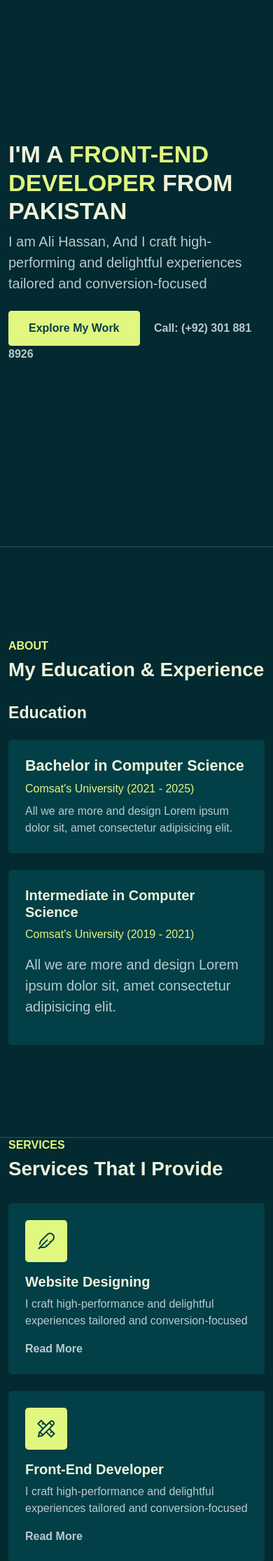
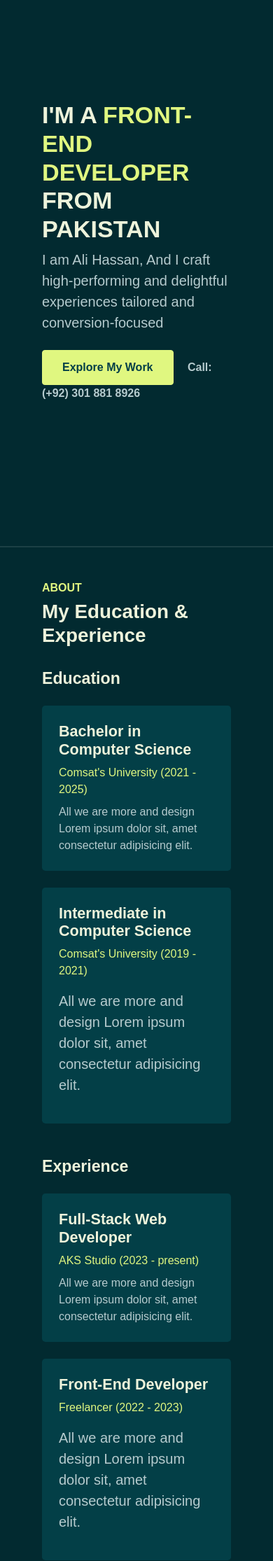
Before and after one commit to it5ali-dev/Web-Development, a web app: file Extra-Practice/bootstrap/self-portfolio/index.html in a window 390 px wide. Shown: the part 62-2292 px from the top of the page at 70% size. Run offline with its HTML, style and script files only (its server is not run), Linux system fonts and the light colour scheme; some web fonts are replaced.

Commit message:
complete portfolio

```diff
--- a/Extra-Practice/bootstrap/self-portfolio/index.html
+++ b/Extra-Practice/bootstrap/self-portfolio/index.html
@@ -50,9 +50,6 @@
               <a class="nav-link" href="#reviews">Reviews</a>
             </li>
             <li class="nav-item">
-              <a class="nav-link" href="#blog">Blog</a>
-            </li>
-            <li class="nav-item">
               <a class="nav-link" href="#contact">Contact</a>
             </li>
           </ul>
@@ -64,7 +61,7 @@
     <!-- Content Wrapper -->
     <div id="content-wrapper">
       <!-- Home Section -->
-      <section id="home" class="full-height px-lg-5">
+      <section id="home" class="full-height px-5">
         <div class="container">
           <div class="row">
             <div class="col-lg-9">
@@ -78,7 +75,7 @@
               </p>
               <div data-aos="fade-up" data-aos-delay="600">
                 <a href="#work" class="btn btn-brand me-3">Explore My Work</a>
-                <a href="" class="link-custom">Call: (+92) 301 881 8926</a>
+                <a href="#" class="link-custom">Call: (+92) 301 881 8926</a>
               </div>
             </div>
           </div>
@@ -87,9 +84,8 @@
       <!-- End Home -->
 
       <!-- About -->
-      <section id="about" class="full-height p-lg-5">
+      <section id="about" class="full-height p-5">
         <div class="container">
-
           <div class="row pb-4" data-aos="fade-up">
             <div class="col-lg-8">
               <h6 class="text-brand">ABOUT</h6>
@@ -99,37 +95,76 @@
 
           <div class="row gy-5">
             <div class="col-lg-6">
-              <h3 class="mb-4" data-aos="fade-up" data-aos-delay="300">Education</h3>
+              <h3 class="mb-4" data-aos="fade-up" data-aos-delay="300">
+                Education
+              </h3>
 
               <div class="row mt-4">
                 <div class="col-12" data-aos="fade-up" data-aos-delay="600">
                   <div class="bg-base p-4 rounded-3 shadow-effect">
                     <h4>Bachelor in Computer Science</h4>
-                    <p class="text-brand mb-2">Comsat's University (2021 - 2025)</p>
-                    <p class="mb-0">All we are more and design Lorem ipsum dolor sit, amet consectetur adipisicing elit.</p>
+                    <p class="text-brand mb-2">
+                      Comsat's University (2021 - 2025)
+                    </p>
+                    <p class="mb-0">
+                      All we are more and design Lorem ipsum dolor sit, amet
+                      consectetur adipisicing elit.
+                    </p>
                   </div>
                 </div>
               </div>
 
-              <div class="row mt-4"
-              data-aos="fade-up" data-aos-delay="900">
+              <div class="row mt-4" data-aos="fade-up" data-aos-delay="900">
                 <div class="col-12">
                   <div class="bg-base p-4 rounded-3 shadow-effect">
-                    <h5>Intermediate in Computer Science</h5>
+                    <h4>Intermediate in Computer Science</h4>
                     <p class="text-brand">Comsat's University (2019 - 2021)</p>
-                    <p class="lead">All we are more and design Lorem ipsum dolor sit, amet consectetur adipisicing elit.</p>
+                    <p class="lead">
+                      All we are more and design Lorem ipsum dolor sit, amet
+                      consectetur adipisicing elit.
+                    </p>
+                  </div>
+                </div>
+              </div>
+            </div>
+            <div class="col-lg-6">
+              <h3 class="mb-4" data-aos="fade-up" data-aos-delay="300">
+                Experience
+              </h3>
+
+              <div class="row mt-4">
+                <div class="col-12" data-aos="fade-up" data-aos-delay="600">
+                  <div class="bg-base p-4 rounded-3 shadow-effect">
+                    <h4>Full-Stack Web Developer</h4>
+                    <p class="text-brand mb-2">AKS Studio (2023 - present)</p>
+                    <p class="mb-0">
+                      All we are more and design Lorem ipsum dolor sit, amet
+                      consectetur adipisicing elit.
+                    </p>
+                  </div>
+                </div>
+              </div>
+
+              <div class="row mt-4" data-aos="fade-up" data-aos-delay="900">
+                <div class="col-12">
+                  <div class="bg-base p-4 rounded-3 shadow-effect">
+                    <h4>Front-End Developer</h4>
+                    <p class="text-brand">Freelancer (2022 - 2023)</p>
+                    <p class="lead">
+                      All we are more and design Lorem ipsum dolor sit, amet
+                      consectetur adipisicing elit.
+                    </p>
                   </div>
                 </div>
               </div>
             </div>
           </div>
-
         </div>
       </section>
       <!-- End About -->
 
       <!-- Services -->
-      <section class="full-height px-lg-5" id="services">
+      <section class="full-height p-5" id="services">
         <div class="container">
           <div class="row pb-4" data-aos="fade-up">
             <div class="col-lg-8">
@@ -184,7 +219,7 @@
       <!-- End Services -->
 
       <!-- Work -->
-      <section id="work" class="full-height p-lg-5">
+      <section id="work" class="full-height p-5">
         <div class="container">
           <div class="row pb-4" data-aos="fade-up">
             <div class="col-lg-8">
@@ -197,11 +232,19 @@
             <div class="col-md-6" data-aos="fade-up">
               <div class="card-custom rounded-3 bg-base shadow-effect">
                 <div class="card-custom-image rounded-3">
-                  <img class="rounded-3" src="./assets/images/project-1.png" alt="project-1" />
+                  <img
+                    class="rounded-3"
+                    src="./assets/images/project-1.png"
+                    alt="project-1"
+                  />
                 </div>
                 <div class="card-custom-content p-4">
                   <h4>Hotel Booking Page</h4>
-                  <p>Innovation that exceeds expectations. Astra is a true template equiped with all the elements you could ever need to put together.</p>
+                  <p>
+                    Innovation that exceeds expectations. Astra is a true
+                    template equiped with all the elements you could ever need
+                    to put together.
+                  </p>
                   <a href="#" class="link-custom">Read More</a>
                 </div>
               </div>
@@ -210,11 +253,19 @@
             <div class="col-md-6" data-aos="fade-up" data-aos-delay="300">
               <div class="card-custom rounded-3 bg-base shadow-effect">
                 <div class="card-custom-image rounded-3">
-                  <img class="rounded-3" src="./assets/images/project-2.png" alt="project-2" />
+                  <img
+                    class="rounded-3"
+                    src="./assets/images/project-2.png"
+                    alt="project-2"
+                  />
                 </div>
                 <div class="card-custom-content p-4">
                   <h4>Pet Hotel Booking Page</h4>
-                  <p>Innovation that exceeds expectations. Astra is a true template equiped with all the elements you could ever need to put together.</p>
+                  <p>
+                    Innovation that exceeds expectations. Astra is a true
+                    template equiped with all the elements you could ever need
+                    to put together.
+                  </p>
                   <a href="#" class="link-custom">Read More</a>
                 </div>
               </div>
@@ -223,11 +274,19 @@
             <div class="col-md-6" data-aos="fade-up">
               <div class="card-custom rounded-3 bg-base shadow-effect">
                 <div class="card-custom-image rounded-3">
-                  <img class="rounded-3" src="./assets/images/project-4.png" alt="project-4" />
+                  <img
+                    class="rounded-3"
+                    src="./assets/images/project-4.png"
+                    alt="project-4"
+                  />
                 </div>
                 <div class="card-custom-content p-4">
                   <h4>Pet Hotel Booking Page</h4>
-                  <p>Innovation that exceeds expectations. Astra is a true template equiped with all the elements you could ever need to put together.</p>
+                  <p>
+                    Innovation that exceeds expectations. Astra is a true
+                    template equiped with all the elements you could ever need
+                    to put together.
+                  </p>
                   <a href="#" class="link-custom">Read More</a>
                 </div>
               </div>
@@ -236,20 +295,162 @@
             <div class="col-md-6" data-aos="fade-up" data-aos-delay="300">
               <div class="card-custom rounded-3 bg-base shadow-effect">
                 <div class="card-custom-image rounded-3">
-                  <img class="rounded-3" src="./assets/images/project-3.png" alt="project-3" />
+                  <img
+                    class="rounded-3"
+                    src="./assets/images/project-3.png"
+                    alt="project-3"
+                  />
                 </div>
                 <div class="card-custom-content p-4">
                   <h4>Pet Hotel Booking Page</h4>
-                  <p>Innovation that exceeds expectations. Astra is a true template equiped with all the elements you could ever need to put together.</p>
+                  <p>
+                    Innovation that exceeds expectations. Astra is a true
+                    template equiped with all the elements you could ever need
+                    to put together.
+                  </p>
                   <a href="#" class="link-custom">Read More</a>
                 </div>
               </div>
             </div>
-
           </div>
         </div>
       </section>
       <!-- End Work -->
+
+      <!-- Review -->
+      <section id="reviews" class="full-height p-5">
+        <div class="container">
+          <div class="row pb-4" data-aos="fade-up">
+            <div class="col-lg-8">
+              <h6 class="text-brand">TESTINOMIALS</h6>
+              <h1>What our subscriber say</h1>
+            </div>
+          </div>
+
+          <div class="row">
+            <div class="col-md-4 mt-4" data-aos="fade-up">
+              <div class="review bg-base rounded-3 p-4 shadow-effect">
+                <div class="text-brand h4">
+                  <i class="las la-star"></i>
+                  <i class="las la-star"></i>
+                  <i class="las la-star"></i>
+                  <i class="las la-star"></i>
+                  <i class="las la-star"></i>
+                </div>
+                <p class="my-3">
+                  Lorem ipsum dolor sit amet consectetur, adipisicing elit.
+                  Dolores sint obcaecati tenetur! Voluptas ab quisquam fugit
+                  dolor nulla deserunt voluptatum?
+                </p>
+                <div class="person">
+                  <h5 class="mb-0">John Doe</h5>
+                  <p class="mb-0">LinkedIn</p>
+                </div>
+              </div>
+            </div>
+
+            <div class="col-md-4 mt-4" data-aos="fade-up" data-aos-delay="300">
+              <div class="review bg-base rounded-3 p-4 shadow-effect">
+                <div class="text-brand h4">
+                  <i class="las la-star"></i>
+                  <i class="las la-star"></i>
+                  <i class="las la-star"></i>
+                  <i class="las la-star"></i>
+                  <i class="las la-star"></i>
+                </div>
+                <p class="my-3">
+                  Lorem ipsum dolor sit amet consectetur, adipisicing elit.
+                  Dolores sint obcaecati tenetur! Voluptas ab quisquam fugit
+                  dolor nulla deserunt voluptatum?
+                </p>
+                <div class="person">
+                  <h5 class="mb-0">Alice John</h5>
+                  <p class="mb-0">LinkedIn</p>
+                </div>
+              </div>
+            </div>
+
+            <div class="col-md-4 mt-4" data-aos="fade-up" data-aos-delay="600">
+              <div class="review bg-base rounded-3 p-4 shadow-effect">
+                <div class="text-brand h4">
+                  <i class="las la-star"></i>
+                  <i class="las la-star"></i>
+                  <i class="las la-star"></i>
+                  <i class="las la-star"></i>
+                  <i class="las la-star"></i>
+                </div>
+                <p class="my-3">
+                  Lorem ipsum dolor sit amet consectetur, adipisicing elit.
+                  Dolores sint obcaecati tenetur! Voluptas ab quisquam fugit
+                  dolor nulla deserunt voluptatum?
+                </p>
+                <div class="person">
+                  <h5 class="mb-0">Jane Smith</h5>
+                  <p class="mb-0">LinkedIn</p>
+                </div>
+              </div>
+            </div>
+          </div>
+        </div>
+      </section>
+      <!-- End Review -->
+
+      <!-- Contact -->
+      <section id="contact" class="full-height p-5">
+        <div class="container">
+
+          <div class="row justify-content-center text-center">
+            <div class="col-lg-6 pb-4"  data-aos="fade-up">
+              <h6 class="text-brand">CONTACT</h6>
+              <h1>Interested in working together? Let's talk</h1>
+            </div>
+
+            <div class="col-lg-8" data-aos="fade-up" data-aos-delay="300">
+              <form action="#" class="row g-lg-3 gy-3">
+                <div class="form-group col-md-6">
+                  <input type="text" class="form-control" placeholder="Enter Your Name">
+                </div>
+                <div class="form-group col-md-6">
+                  <input type="email" class="form-control" placeholder="Enter Your Email">
+                </div>
+                <div class="form-group col-12">
+                  <input type="text" class="form-control" placeholder="Enter Subject">
+                </div>
+                <div class="form-group col-12">
+                  <textarea name="" rows="4" class="form-control" placeholder="Enter Your Message"></textarea>
+                </div>
+                <div class="form-group col-12 d-grid">
+                  <button class="btn btn-brand" type="submit">Contact Me</button>
+                </div>
+              </form>
+            </div>
+
+          </div>
+
+        </div>
+      </section>
+      <!-- End Contact -->
+
+      <!-- Footer -->
+      <footer class="py-5 px-lg-5">
+        <div class="container">
+          <div class="row gy-4 justify-content-between">
+            <div class="col-lg-auto col-12">
+              <p class="mb-0">CopyRight text goes here</p>
+            </div>
+            <div class="col-lg-auto col-12">
+              <div class="social-icons">
+                <a href="#"><i class="lab la-twitter"></i></a>
+                <a href="#"><i class="lab la-facebook"></i></a>
+                <a href="#"><i class="lab la-instagram"></i></a>
+                <a href="#"><i class="lab la-linkedin"></i></a>
+                <a href="#"><i class="lab la-github"></i></a>
+              </div>
+            </div>
+          </div>
+        </div>
+      </footer>
+      <!-- End Footer -->
     </div>
     <!-- End Content Wrapper -->
 
```
Also changed, not shown: Extra-Practice/bootstrap/self-portfolio/assets/css/style.css (+30 -0 lines).
